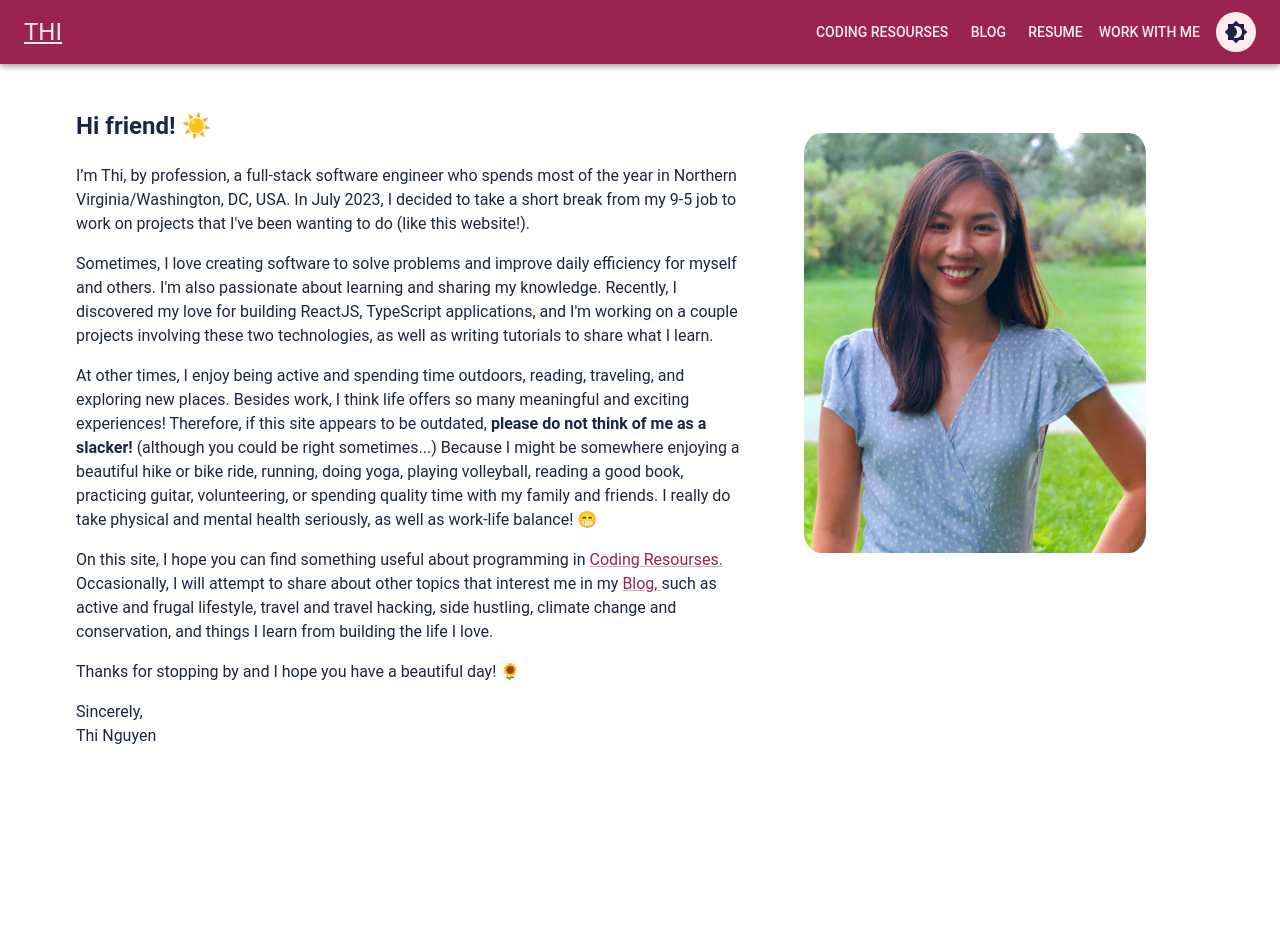
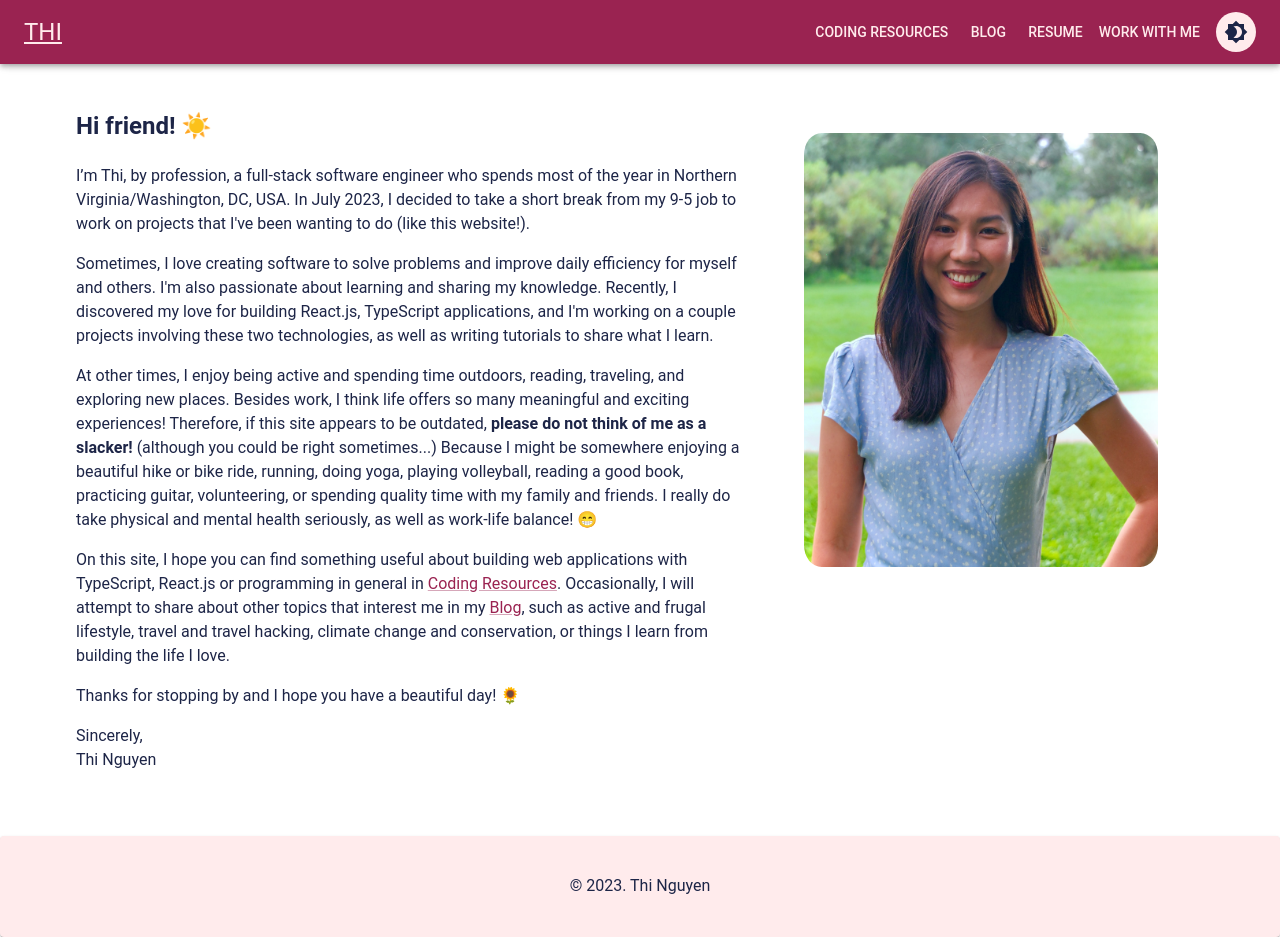
Before and after one commit to justthinguyen/justthinguyen.github.io, a React (Create React App) app: page / in a window 1280 px wide. Before the commit the page ends 812 px from the top, so only its background shows below. Built offline with nearby package versions, Linux system fonts and the light colour scheme.

Commit message:
Add basic Footer

```diff
--- a/src/App.tsx
+++ b/src/App.tsx
@@ -4,6 +4,7 @@ import { ThemeProvider } from '@mui/material/styles';
 import { Outlet } from 'react-router-dom';
 import { NavDrawer } from './components/Navigation';
 import { TopBar } from './components/Bars';
+import { Footer } from './components/Footer';
 import { ColorModeButton } from './components/ColorModeButton';
 
 import { lightTheme, darkTheme } from './Theme';
@@ -41,8 +42,8 @@ export default function App() {
                         <Toolbar />
                         <Outlet></Outlet>
                     </Box>
-
                 </Box>
+                <Footer></Footer>
             </ThemeProvider>
         </ThemeContext.Provider>
     );
--- /dev/null
+++ b/src/components/Footer.tsx
@@ -0,0 +1,15 @@
+import { styled } from '@mui/system';
+import { Paper, Typography } from '@mui/material';
+
+const BottomPaper = styled(Paper)({
+    display: 'flex',
+    'text-align': 'center',
+    padding: '3% 10%',
+})
+
+export const Footer = () =>
+(<BottomPaper className='footer'>
+    <Typography component="div" sx={{ flexGrow: 1, display: { xs: 'block', sm: 'block' } }}>
+        © 2023. Thi Nguyen
+    </Typography>
+</BottomPaper >)
--- a/src/contents/MyInfo.tsx
+++ b/src/contents/MyInfo.tsx
@@ -12,7 +12,7 @@ export const Intro = () => (
         </p>
         <p>
             Sometimes, I love creating software to solve problems and improve daily efficiency for myself and others. I'm also passionate about learning and sharing my knowledge.
-            Recently, I discovered my love for building ReactJS, TypeScript applications, and I'm working on a couple projects involving these two technologies, as well as writing tutorials to share what I learn.
+            Recently, I discovered my love for building React.js, TypeScript applications, and I'm working on a couple projects involving these two technologies, as well as writing tutorials to share what I learn.
         </p>
 
         <p>
@@ -23,9 +23,9 @@ export const Intro = () => (
         </p>
 
         <p>
-            On this site, I hope you can find something useful about programming in <RouterLink to={pagesKey['coding']['path']}>{pagesKey['coding']['name']}.</RouterLink>
-            Occasionally, I will attempt to share about other topics that interest me in my <RouterLink to={pagesKey['blog']['path']}>{pagesKey['blog']['name']},</RouterLink>
-            such as active and frugal lifestyle, travel and travel hacking, side hustling, climate change and conservation, and things I learn from building the life I love.
+            On this site, I hope you can find something useful about building web applications with TypeScript, React.js or programming in general in <RouterLink to={pagesKey['coding']['path']}>{pagesKey['coding']['name']}</RouterLink>.
+            Occasionally, I will attempt to share about other topics that interest me in my <RouterLink to={pagesKey['blog']['path']}>{pagesKey['blog']['name']}</RouterLink>,
+            such as active and frugal lifestyle, travel and travel hacking, climate change and conservation, or things I learn from building the life I love.
         </p>
 
         <p>
--- a/src/siteInfo.ts
+++ b/src/siteInfo.ts
@@ -5,7 +5,7 @@ export type PageInfo = {
     path: string;
 };
 export const pagesKey: { [key: string]: PageInfo; } = {
-    'coding': { name: 'Coding Resourses', path: '/coding' },
+    'coding': { name: 'Coding Resources', path: '/coding' },
     'blog': { name: 'Blog', path: '/blog' },
     'resume': { name: 'Resume', path: '/resume' },
     'work': { name: 'Work with Me', path: '/work-with-me' }
```
Also changed, not shown: src/components/Navigation.tsx (+10 -8 lines).
